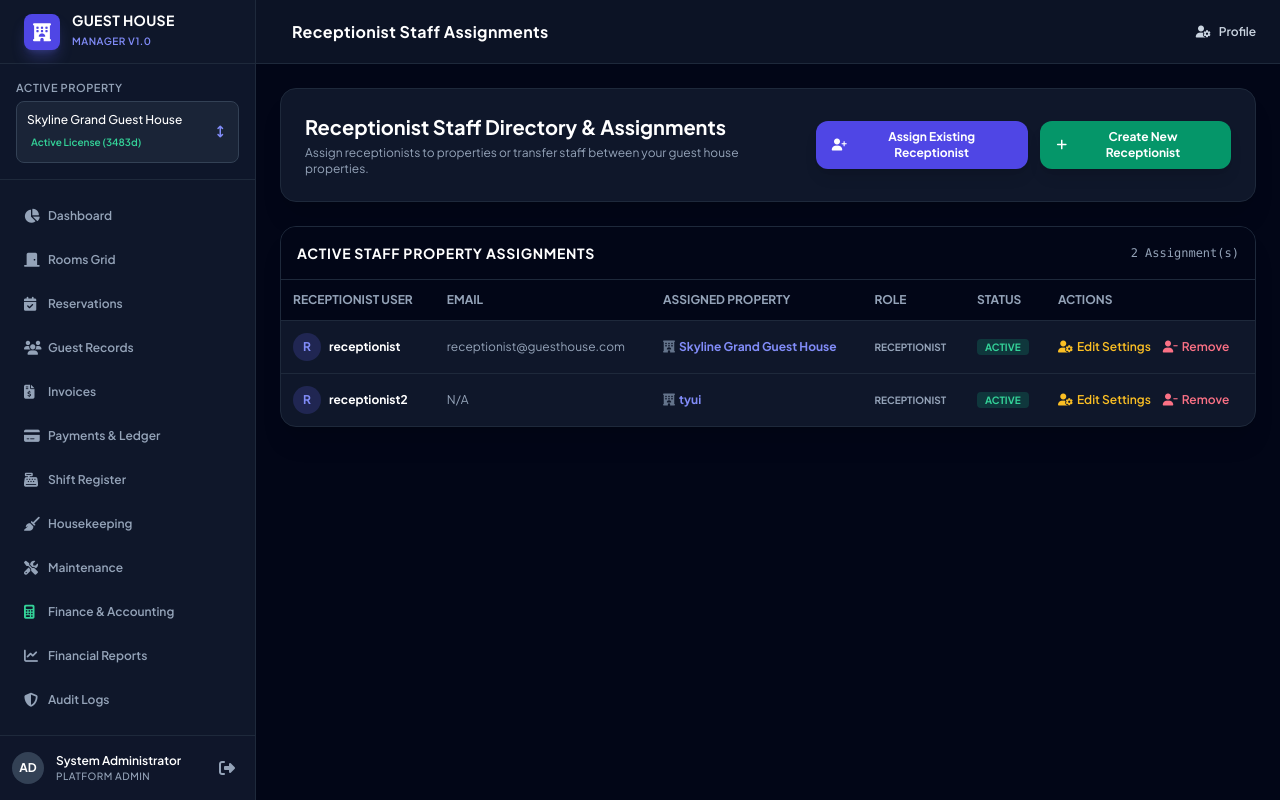
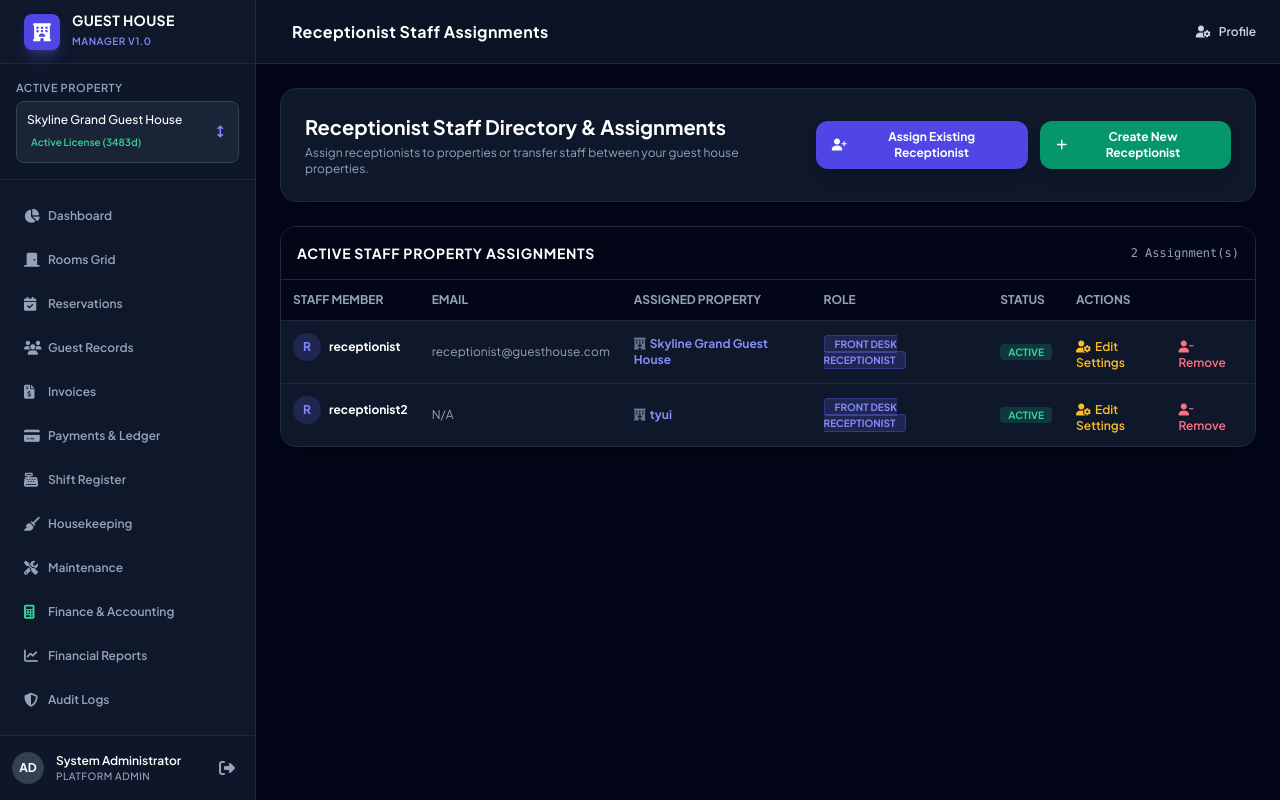
Before and after one commit to abelpro12/Guest_House-, a Django app: page /properties/staff/ in a window 1280 px wide. Run offline with Django 4.2, Linux system fonts and the light colour scheme; a user stored in the database is signed in; data comes from the database, SQL or seed files in the repository; some libraries are stand-ins or nearby versions.

Commit message:
Update staff roster UI to highlight Accountant vs Receptionist roles for Property Investors

```diff
--- a/templates/properties/staff_management.html
+++ b/templates/properties/staff_management.html
@@ -35,7 +35,7 @@
             <table class="w-full text-left border-collapse text-xs">
                 <thead>
                     <tr class="bg-slate-950 text-slate-400 border-b border-slate-800 uppercase font-semibold">
-                        <th class="p-3">Receptionist User</th>
+                        <th class="p-3">Staff Member</th>
                         <th class="p-3">Email</th>
                         <th class="p-3">Assigned Property</th>
                         <th class="p-3">Role</th>
@@ -56,7 +56,13 @@
                         <td class="p-3 font-bold text-indigo-400">
                             <i class="fa-solid fa-hotel mr-1 text-slate-500"></i>{{ s.property.property_name }}
                         </td>
-                        <td class="p-3 uppercase font-bold text-[10px] text-slate-400">{{ s.role }}</td>
+                        <td class="p-3">
+                            <span class="px-2.5 py-0.5 rounded text-[10px] font-bold uppercase
+                                {% if s.user.role == 'accountant' %}bg-emerald-500/20 text-emerald-400 border border-emerald-500/30
+                                {% else %}bg-indigo-500/20 text-indigo-400 border border-indigo-500/30{% endif %}">
+                                {{ s.user.get_role_display }}
+                            </span>
+                        </td>
                         <td class="p-3">
                             <span class="px-2 py-0.5 rounded text-[10px] font-bold uppercase {% if s.is_active %}bg-emerald-500/20 text-emerald-400{% else %}bg-rose-500/20 text-rose-400{% endif %}">
                                 {% if s.is_active %}Active{% else %}Inactive{% endif %}
```
